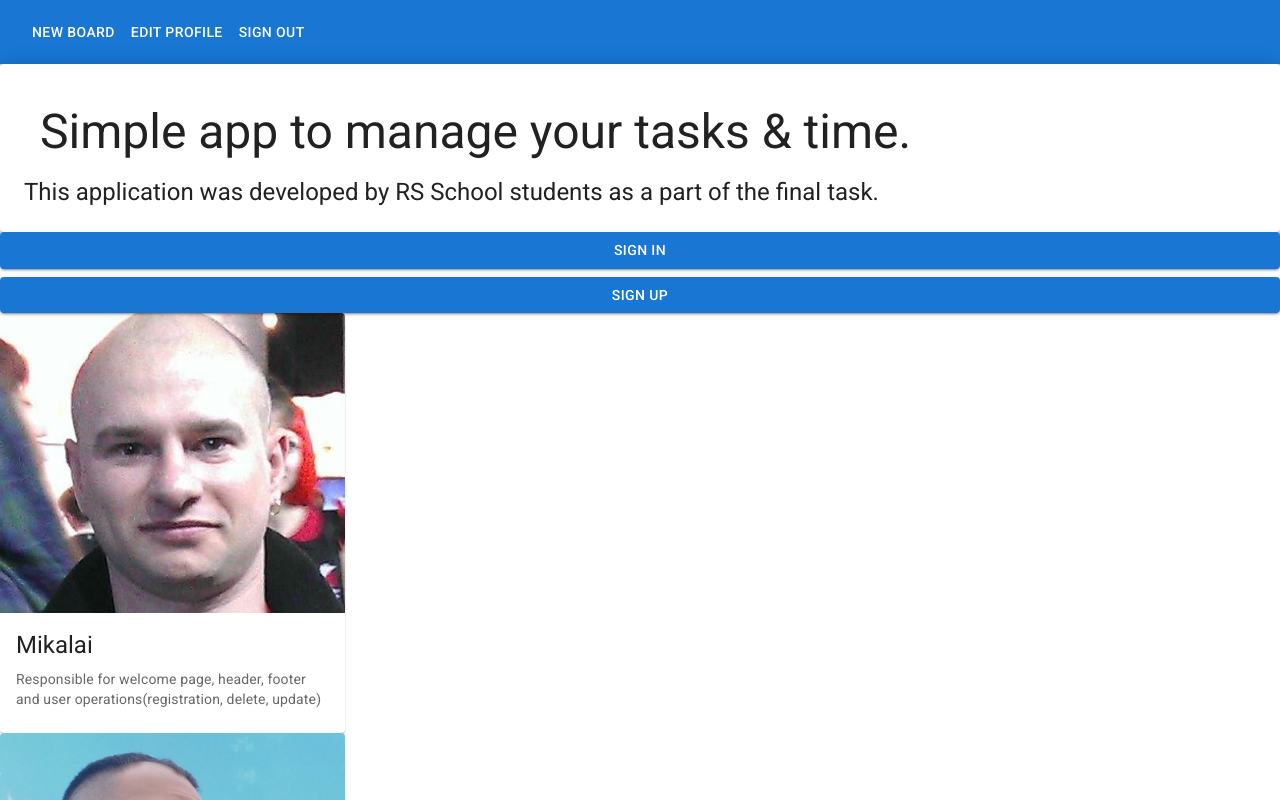
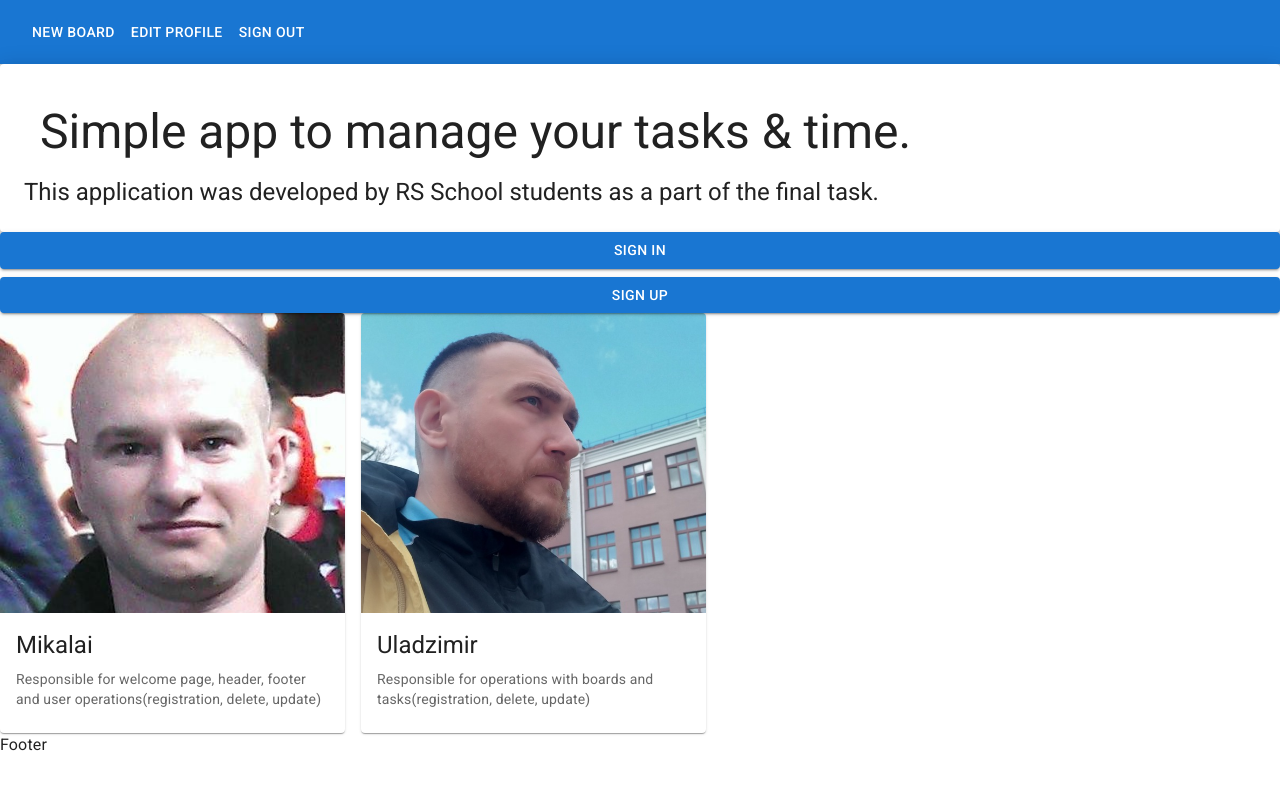
Before and after one commit to vostavhy/project-management-app, a React (Create React App) app: page / in a window 1280 px wide. Shown: the top 800 px of the page. Built offline with nearby package versions, Linux system fonts and the light colour scheme.

Commit message:
feat: add flex behavior to cards

```diff
--- a/src/components/WelcomeCreators.tsx
+++ b/src/components/WelcomeCreators.tsx
@@ -1,4 +1,4 @@
-import { Card, CardContent, CardMedia, Typography } from '@mui/material';
+import { Box, Card, CardContent, CardMedia, Typography } from '@mui/material';
 import mikalaiImg from '../static/styles/images/member1.png';
 import uladzimirImg from '../static/styles/images/member2.jpg';
 
@@ -18,7 +18,7 @@ export default function WelcomeCreators() {
   ];
 
   return (
-    <>
+    <Box sx={{ display: 'flex', gap: 2 }}>
       {members.map((member, index) => (
         <Card sx={{ maxWidth: 345 }} key={index}>
           <CardMedia component='img' height='300' image={member.img} alt='avatar' />
@@ -32,6 +32,6 @@ export default function WelcomeCreators() {
           </CardContent>
         </Card>
       ))}
-    </>
+    </Box>
   );
 }
```
Also changed, not shown: src/static/styles/images/reptile-ava.jpg (deleted).
